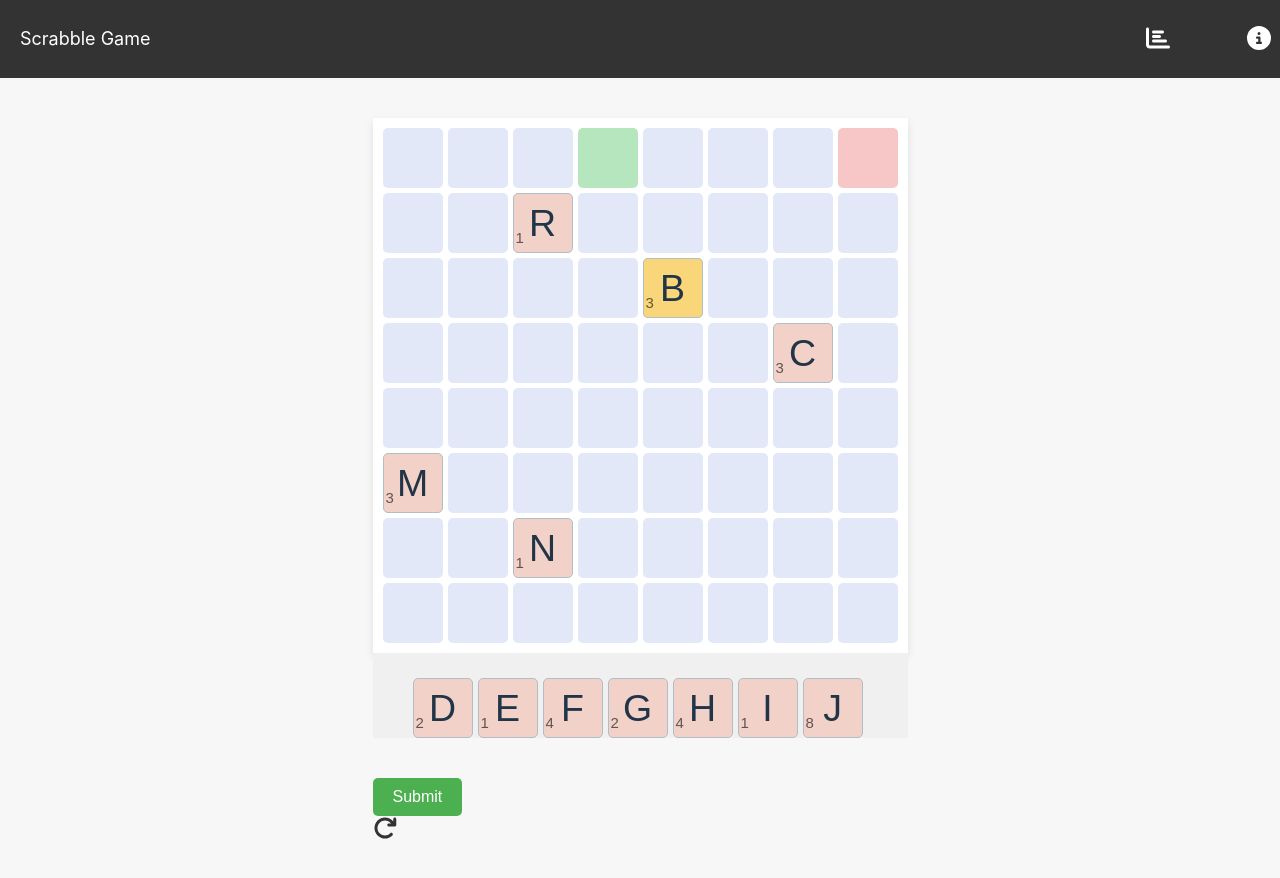
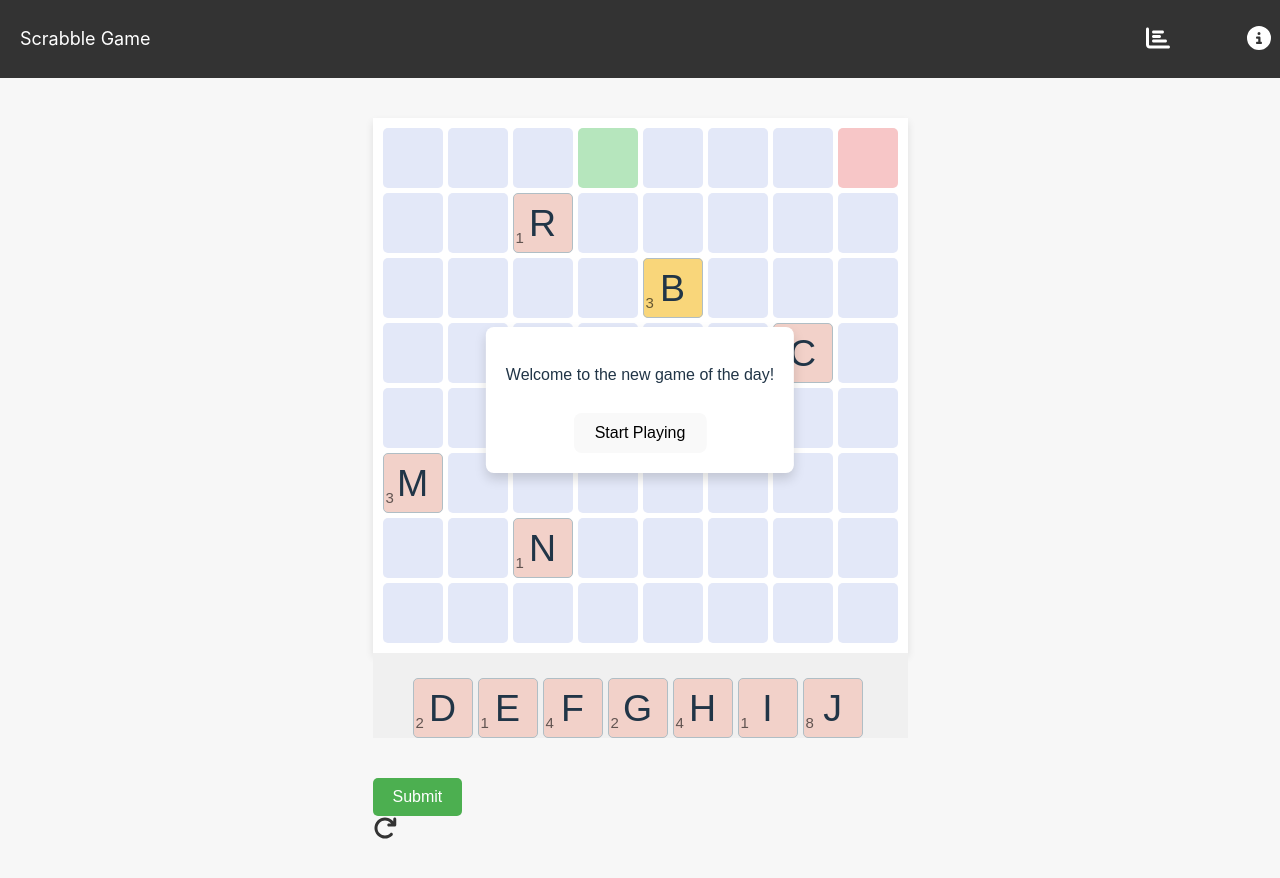
Before and after one commit to jbille29/Scrabble2ndAttempt, a React (Vite) app: page / in a window 1280 px wide. Shown: the top 878 px of the page. Built offline with nearby package versions, Linux system fonts and the light colour scheme.

Commit message:
tutorial modal pops up daily

```diff
--- a/src/App.jsx
+++ b/src/App.jsx
@@ -1,13 +1,25 @@
-import React from 'react';
+import React, { useEffect, useState } from 'react';
 import { DndProvider } from 'react-dnd';
 import { HTML5Backend } from 'react-dnd-html5-backend';
 import { TouchBackend } from 'react-dnd-touch-backend';
 import { isTouchDevice } from './utils/utils';
 import Board from './Board';
 import Navbar from './components/Navbar';
+import TutorialModal from './components/modals/TutorialModal';
 
 function App() {
   const backend = isTouchDevice() ? TouchBackend : HTML5Backend;
+  const [isNewDay, setIsNewDay] = useState(false);
+
+  useEffect(() => {
+    const today = new Date().toISOString().slice(0, 10); // Get today's date in YYYY-MM-DD format
+    const lastPlayed = localStorage.getItem('lastPlayed'); // Retrieve the last played date from local storage
+
+    if (lastPlayed !== today) {
+      setIsNewDay(true); // Set flag to show new day modal if it's a new day
+      localStorage.setItem('lastPlayed', today); // Update last played date in local storage
+    }
+  }, []);
 
   const backendOptions = {
     enableMouseEvents: true, // This will allow the backend to process mouse events as touch events
@@ -25,6 +37,7 @@ function App() {
        minHeight: 'calc(100vh - 60px)', // Adjust for navbar height
        fontFamily: 'Arial, sans-serif' // Simple sans-serif font
       }}>
+        <TutorialModal isVisible={isNewDay} onClose={() => setIsNewDay(false)} />
         <Board />
       </div>
     </DndProvider>
--- /dev/null
+++ b/src/components/modals/TutorialModal.jsx
@@ -0,0 +1,21 @@
+import React from 'react';
+
+const TutorialModal = ({ isVisible, onClose }) => {
+  if (!isVisible) return null;
+
+  return (
+    <div style={{
+      position: 'fixed', top: '50%', left: '50%', transform: 'translate(-50%, -50%)',
+      backgroundColor: 'white', padding: '20px', zIndex: 1000,
+      borderRadius: '8px', boxShadow: '0 6px 12px rgba(0,0,0,0.15)',
+      display: 'flex', flexDirection: 'column', alignItems: 'center'
+    }}>
+      <p>Welcome to the new game of the day!</p>
+      <button onClick={onClose} style={{ padding: '10px 20px', marginTop: '10px' }}>
+        Start Playing
+      </button>
+    </div>
+  );
+};
+
+export default TutorialModal;
```
